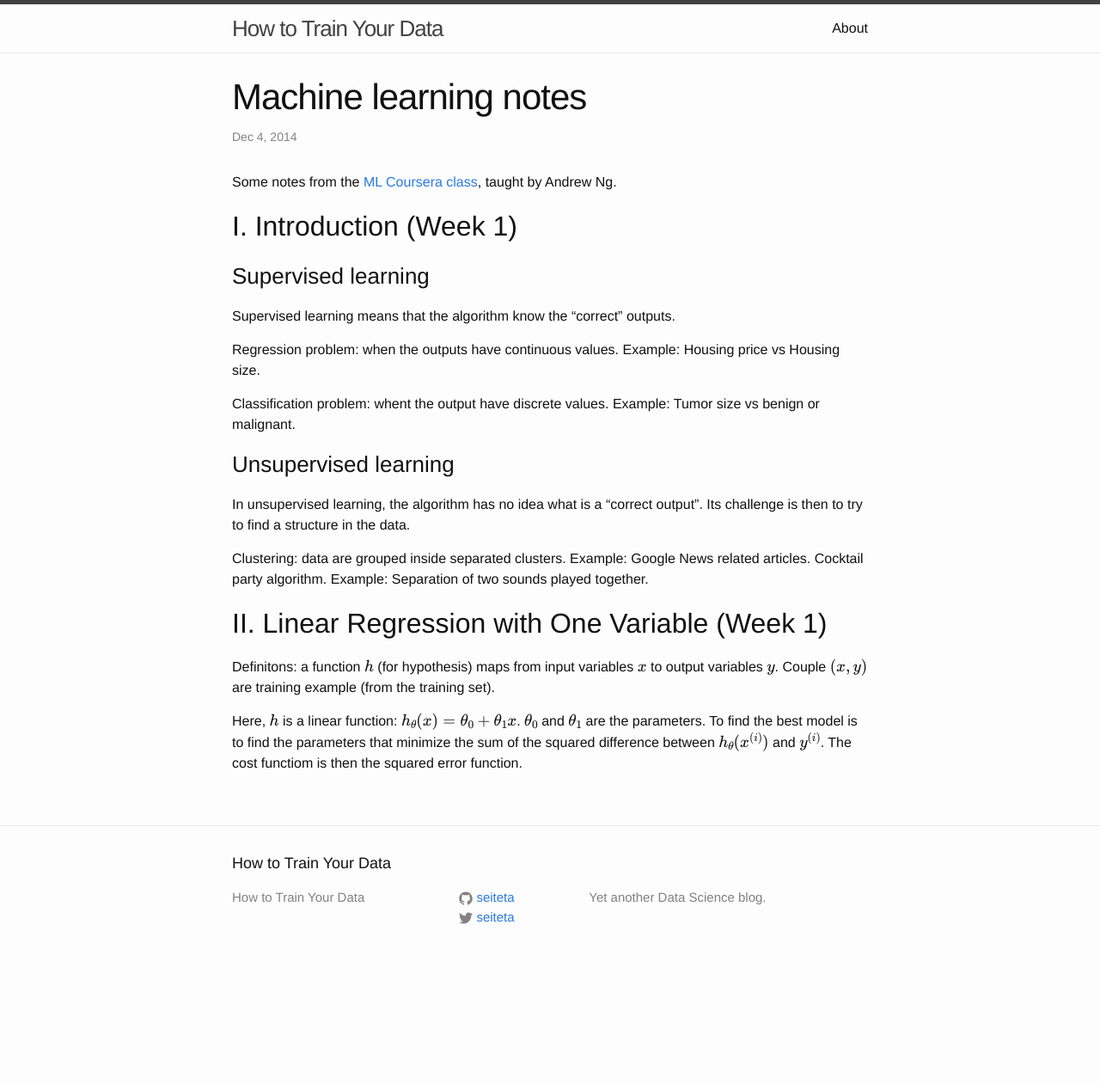
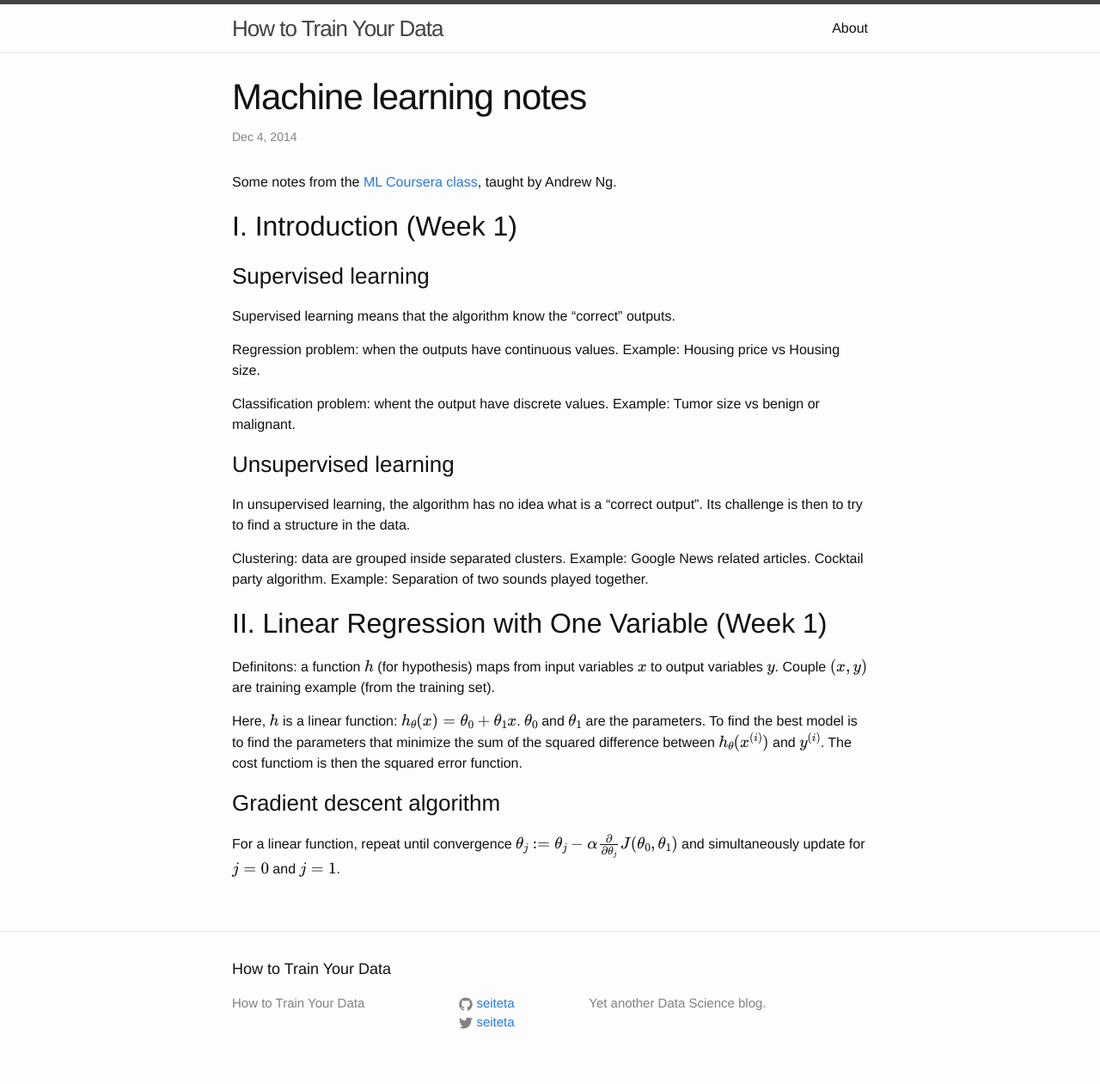
Before and after one commit to seiteta/seiteta.github.io_old, a Jekyll site: the page built from _posts/2014-12-04-machine-learning-notes.md, in a window 1280 px wide. Shown: the whole page at 86% size. Built offline with Jekyll 4.4.1, drawn with Linux system fonts in a browser that asks for light colours; formulas are drawn with MathJax 3; before the commit the page ends 1138 px from its top, so only the background shows below that.

Commit message:
Add the gradient descent algorithm

```diff
--- a/_posts/2014-12-04-machine-learning-notes.md
+++ b/_posts/2014-12-04-machine-learning-notes.md
@@ -28,3 +28,7 @@ Cocktail party algorithm. Example: Separation of two sounds played together.
 Definitons: a function $$h$$ (for hypothesis) maps from input variables $$x$$ to output variables $$y$$. Couple $$(x, y)$$ are training example (from the training set).
 
 Here, $$h$$ is a linear function: $$h_\theta (x) = \theta_0 + \theta_1 x$$. $$\theta_0$$ and $$\theta_1$$ are the parameters. To find the best model is to find the parameters that minimize the sum of the squared difference between $$h_\theta (x^{(i)})$$ and $$y^{(i)}$$. The cost functiom is then the squared error function.
+
+### Gradient descent algorithm
+
+For a linear function, repeat until convergence $$\theta_j := \theta_j - \alpha \frac{\partial}{\partial \theta_j}J(\theta_0, \theta_1) $$ and simultaneously update for $$j=0$$ and $$j=1$$.
```
